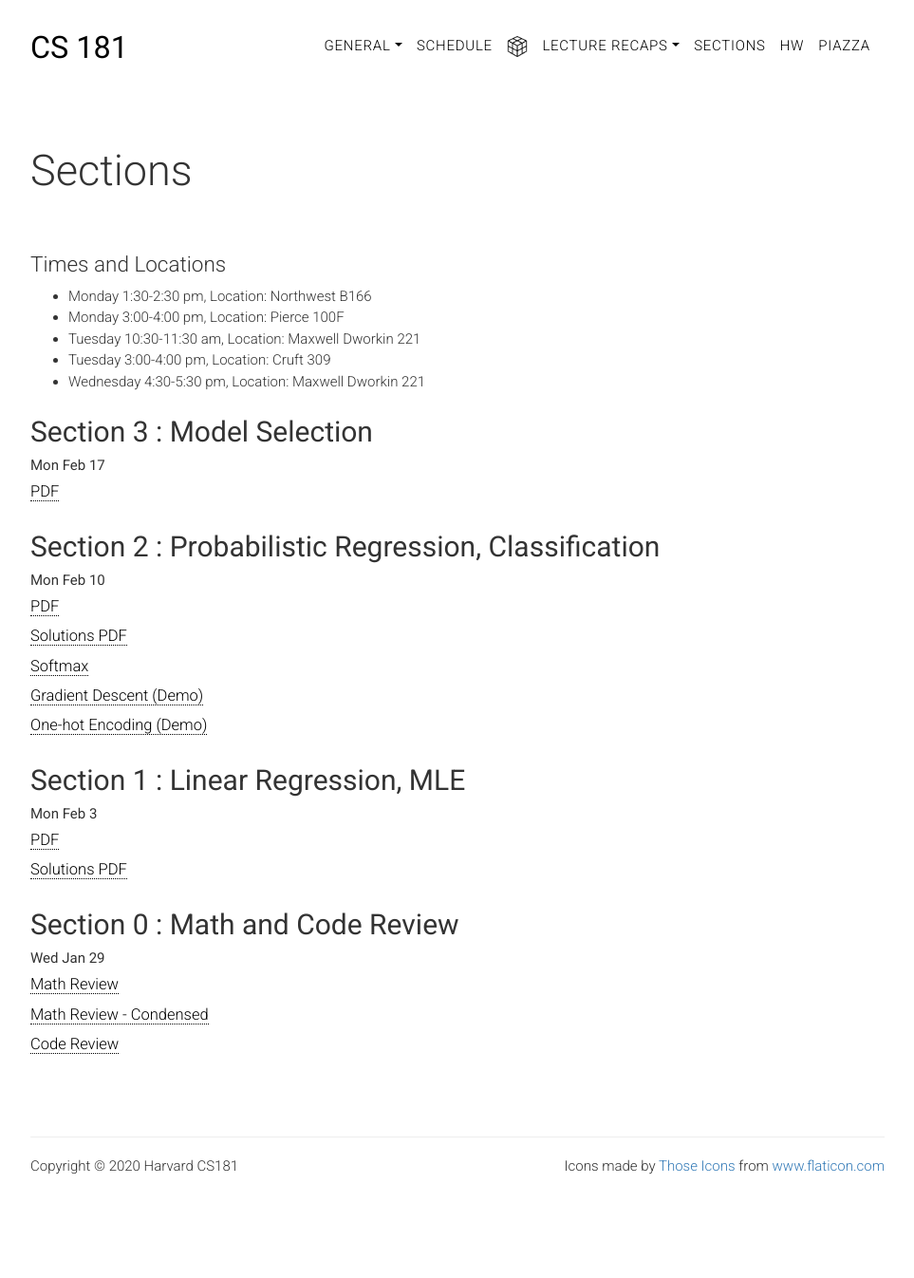
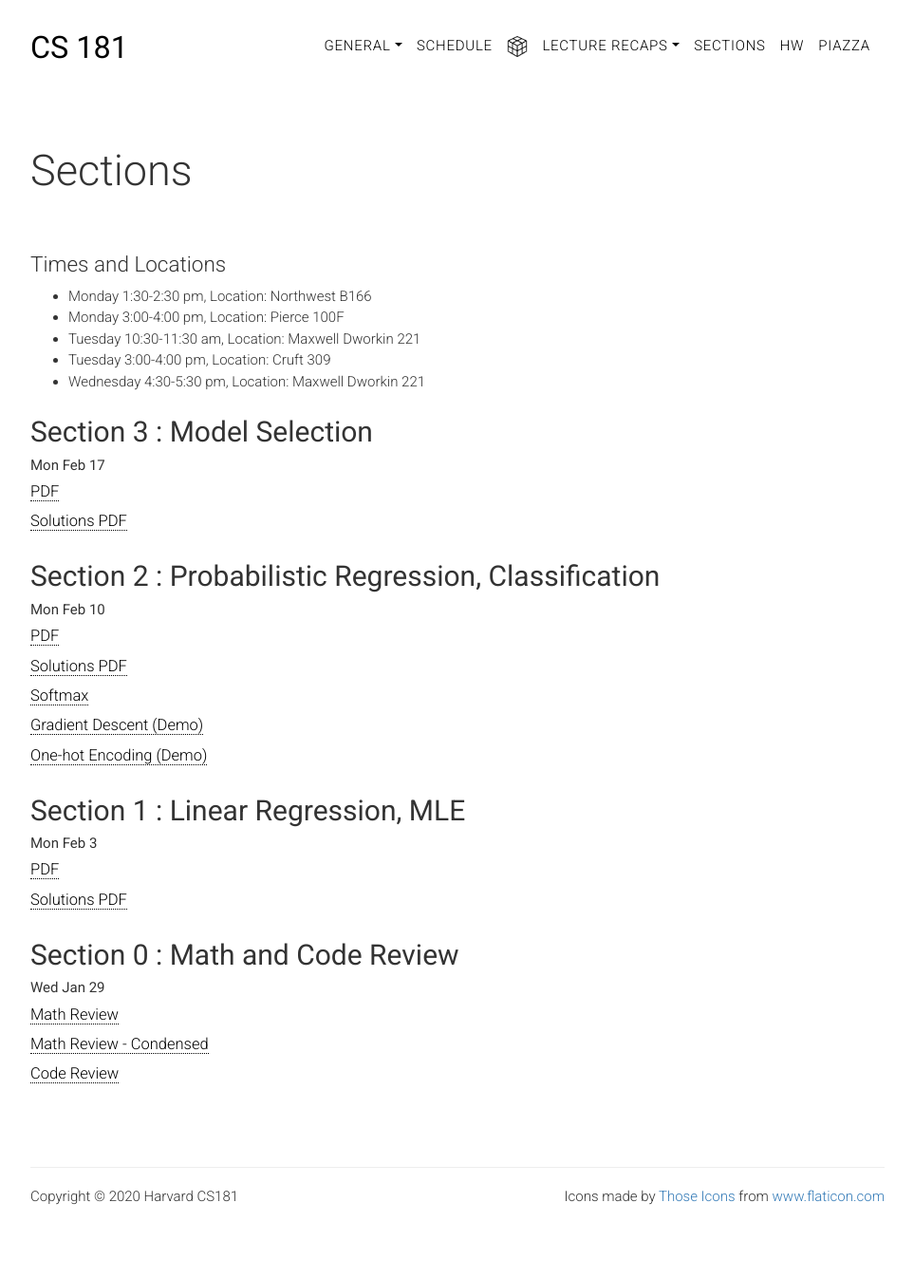
Before and after one commit to harvard-ml-courses/cs181-web-2020, a Jekyll site: the page built from sections.html, in a window 1280 px wide. Shown: the whole page at 95% size, without its empty margins (158-1121 px from the left). Built offline with Jekyll 4.4.1, drawn with Linux system fonts in a browser that asks for light colours; before the commit the page ends 1315 px from its top, so only the background shows below that.

Commit message:
section 3 solutions added

```diff
--- a/sections.html
+++ b/sections.html
@@ -18,6 +18,7 @@ weight: 0
         <p class="head-subtitle">Mon Feb 17</p>
         <ul class="lists">
             <li><a href="sections/sec3.pdf" target="_blank">PDF</a></li>
+            <li><a href="sections/sec3-soln.pdf" target="_blank">Solutions PDF</a></li>
         </ul>
 
         <h2 class="title" id="sec2">Section 2 : Probabilistic Regression, Classification</h2>
```
Also changed, not shown: 1 other file.
